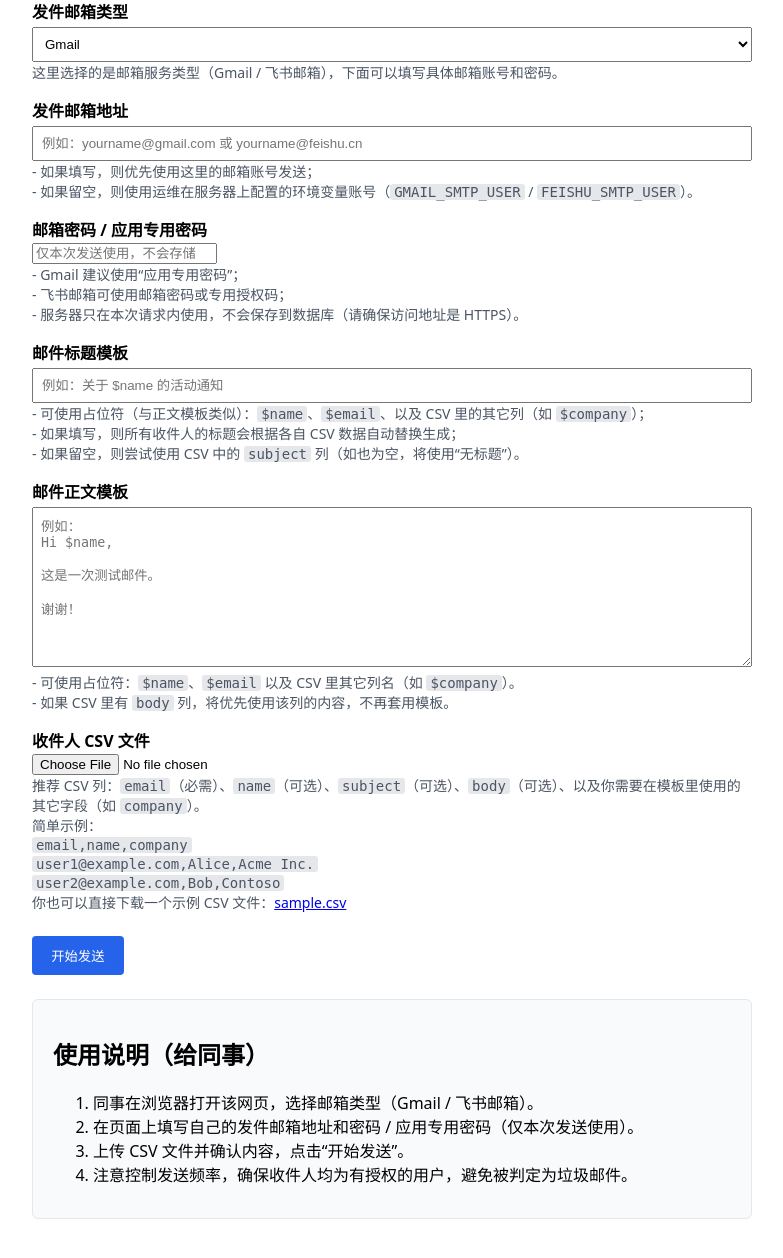
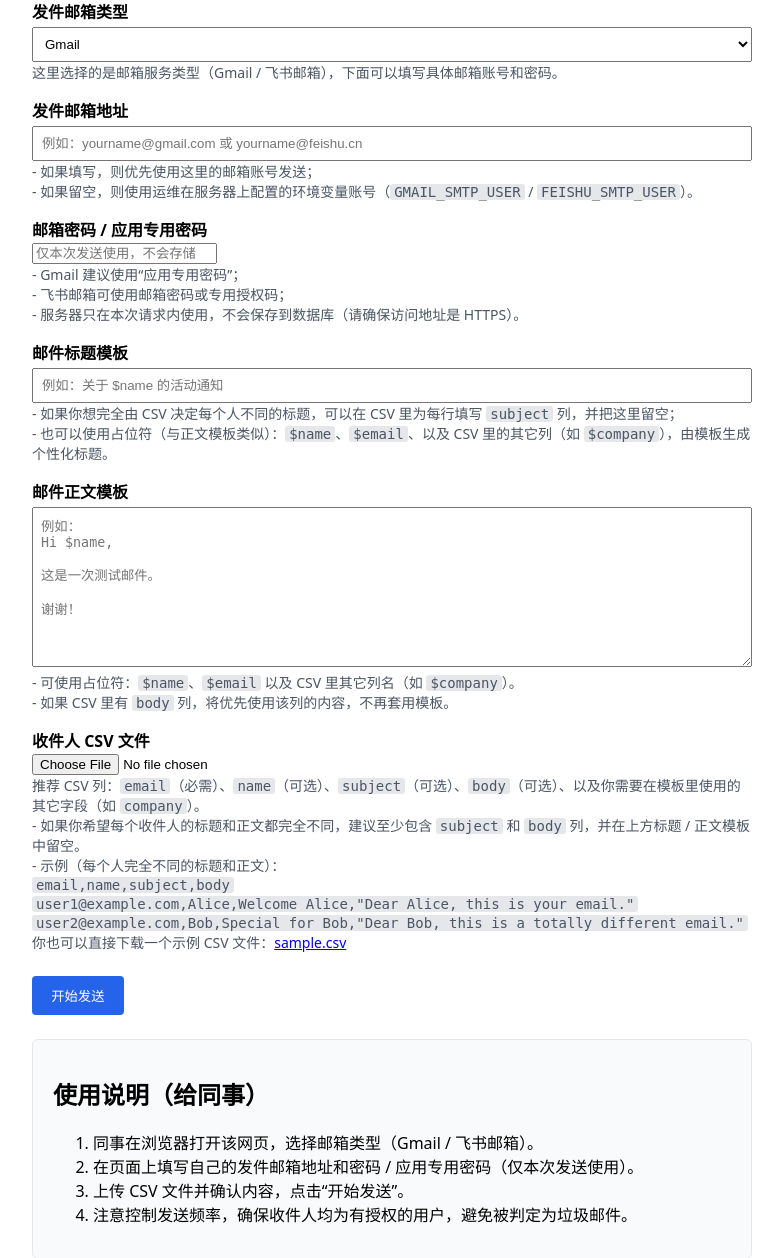
Before and after one commit to pengxu9-rgb/bulk-email-tool, a Flask app: page / in a window 1280 px wide. Shown: the part 140-1398 px from the top of the page, without its empty margins (248-1031 px from the left). Before the commit the page ends 1359 px from the top, so only its background shows below. Run offline with Flask 3, Linux system fonts and the light colour scheme.

Commit message:
Add bulk email web tool

```diff
--- a/static/sample.csv
+++ b/static/sample.csv
@@ -1,3 +1,3 @@
-email,name,company
-alice@example.com,Alice,Acme Inc.
-bob@example.com,Bob,Contoso
+email,name,subject,body
+alice@example.com,Alice,Welcome Alice,"Dear Alice, thank you for joining our platform. This is your personalized introduction email."
+bob@example.com,Bob,Special offer for Bob,"Dear Bob, here is an exclusive offer prepared just for you. The content of this email is completely different from Alice's."
--- a/templates/upload.html
+++ b/templates/upload.html
@@ -65,9 +65,8 @@
         <label for="subject">邮件标题模板</label>
         <input id="subject" name="subject" type="text" placeholder="例如：关于 $name 的活动通知">
         <div class="help">
-          - 可使用占位符（与正文模板类似）：<code>$name</code>、<code>$email</code>、以及 CSV 里的其它列（如 <code>$company</code>）；<br>
-          - 如果填写，则所有收件人的标题会根据各自 CSV 数据自动替换生成；<br>
-          - 如果留空，则尝试使用 CSV 中的 <code>subject</code> 列（如也为空，将使用“无标题”）。
+          - 如果你想完全由 CSV 决定每个人不同的标题，可以在 CSV 里为每行填写 <code>subject</code> 列，并把这里留空；<br>
+          - 也可以使用占位符（与正文模板类似）：<code>$name</code>、<code>$email</code>、以及 CSV 里的其它列（如 <code>$company</code>），由模板生成个性化标题。
         </div>
 
         <label for="body_template">邮件正文模板</label>
@@ -81,10 +80,11 @@
         <input id="file" name="file" type="file" accept=".csv" required>
         <div class="help">
           推荐 CSV 列：<code>email</code>（必需）、<code>name</code>（可选）、<code>subject</code>（可选）、<code>body</code>（可选）、以及你需要在模板里使用的其它字段（如 <code>company</code>）。<br>
-          简单示例：<br>
-          <code>email,name,company</code><br>
-          <code>user1@example.com,Alice,Acme Inc.</code><br>
-          <code>user2@example.com,Bob,Contoso</code><br>
+          - 如果你希望每个收件人的标题和正文都完全不同，建议至少包含 <code>subject</code> 和 <code>body</code> 列，并在上方标题 / 正文模板中留空。<br>
+          - 示例（每个人完全不同的标题和正文）：<br>
+          <code>email,name,subject,body</code><br>
+          <code>user1@example.com,Alice,Welcome Alice,"Dear Alice, this is your email."</code><br>
+          <code>user2@example.com,Bob,Special for Bob,"Dear Bob, this is a totally different email."</code><br>
           你也可以直接下载一个示例 CSV 文件：<a href="{{ url_for('static', filename='sample.csv') }}">sample.csv</a>
         </div>
 
```
